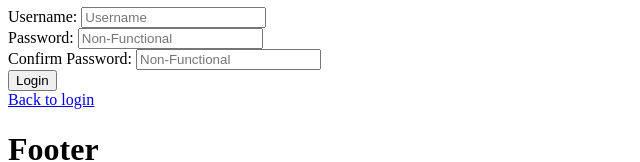
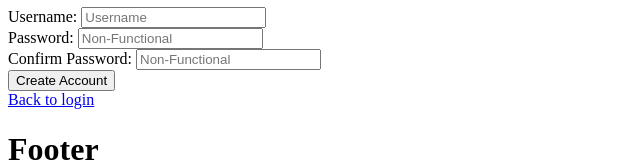
Before and after one commit to IsaacIngram/rit-swen261-u-fund-project, an Angular app in the folder ufund-ui/: page /create-account in a window 1280 px wide. Shown: the part 302-464 px from the top of the page, without its empty margins (0-640 px from the left). Built offline with nearby package versions, Linux system fonts and the light colour scheme.

Commit message:
feat: changed the name of a button in the html

```diff
--- a/ufund-ui/src/app/create-account/create-account.component.html
+++ b/ufund-ui/src/app/create-account/create-account.component.html
@@ -13,5 +13,5 @@ Confirm Password: <input #checkpassword type="text" placeholder="Non-Functional"
     Passwords do not match
 </div>
 
-<button type="button" (click) = "createaccount(username, password, checkpassword)">Login</button> <br>
+<button type="button" (click) = "createaccount(username, password, checkpassword)">Create Account</button> <br>
 <a routerLink="/login">Back to login</a>
```
